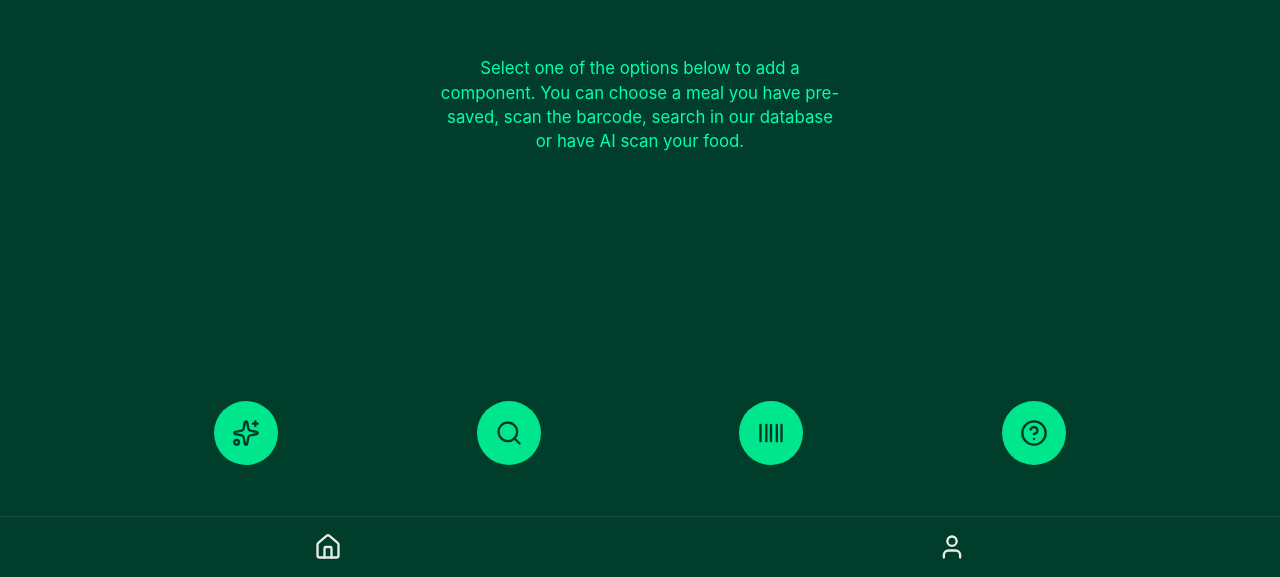
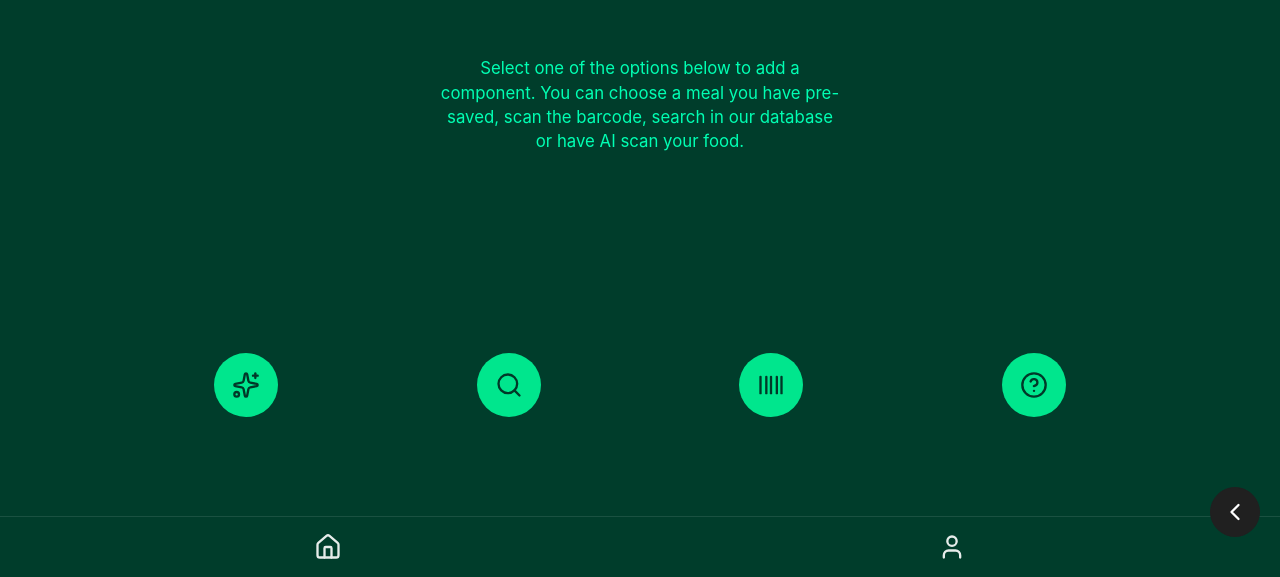
Before and after one commit to ohjenssen/zustand-tracker, a Next.js app: page /add-food in a window 1280 px wide. Shown: the part 223-800 px from the top of the page. Built offline with nearby package versions, Linux system fonts and the light colour scheme.

Commit message:
Added backbutton and moved buttons

```diff
--- a/src/app/add-food/addMeal.module.css
+++ b/src/app/add-food/addMeal.module.css
@@ -34,7 +34,7 @@
 
 .actionGrid {
   position: absolute;
-  bottom: 2rem;
+  bottom: 5rem;
   left: 0;
   right: 0;
   display: flex;
--- a/src/app/add-food/page.jsx
+++ b/src/app/add-food/page.jsx
@@ -4,6 +4,7 @@ import styles from './addMeal.module.css';
 import { Sparkles, Search, Barcode, HelpCircle } from 'lucide-react';
 import { useSearchParams } from 'next/navigation';
 import Link from 'next/link';
+import BackButton from '@/app/components/BackButton/BackButton';
 
 // 1. Selve innholdet og logikken
 function AddFoodContent() {
@@ -65,6 +66,7 @@ export default function AddFood() {
     return (
         <Suspense fallback={null}>
             <AddFoodContent />
+            <BackButton />
         </Suspense>
     );
 }
```
